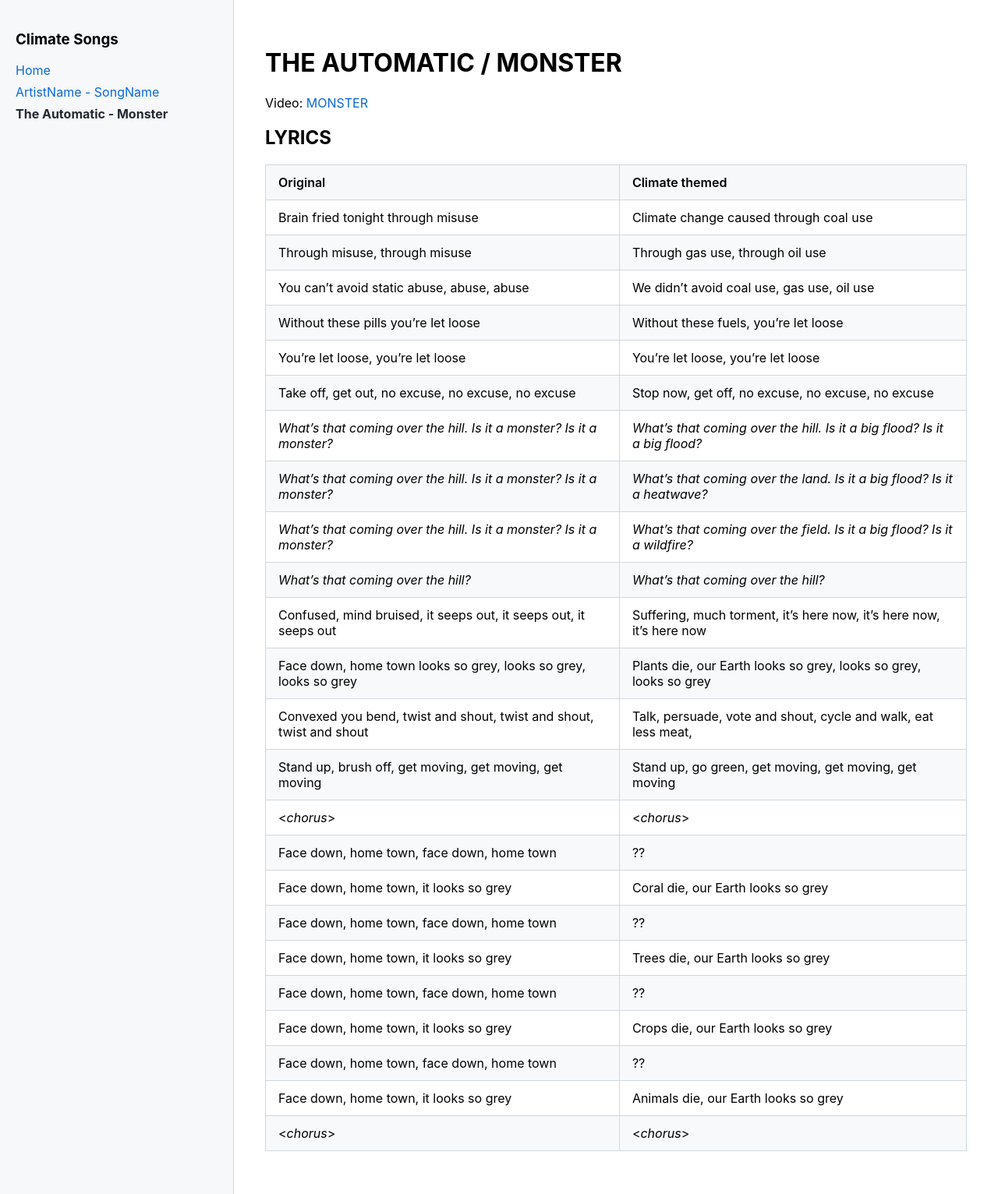
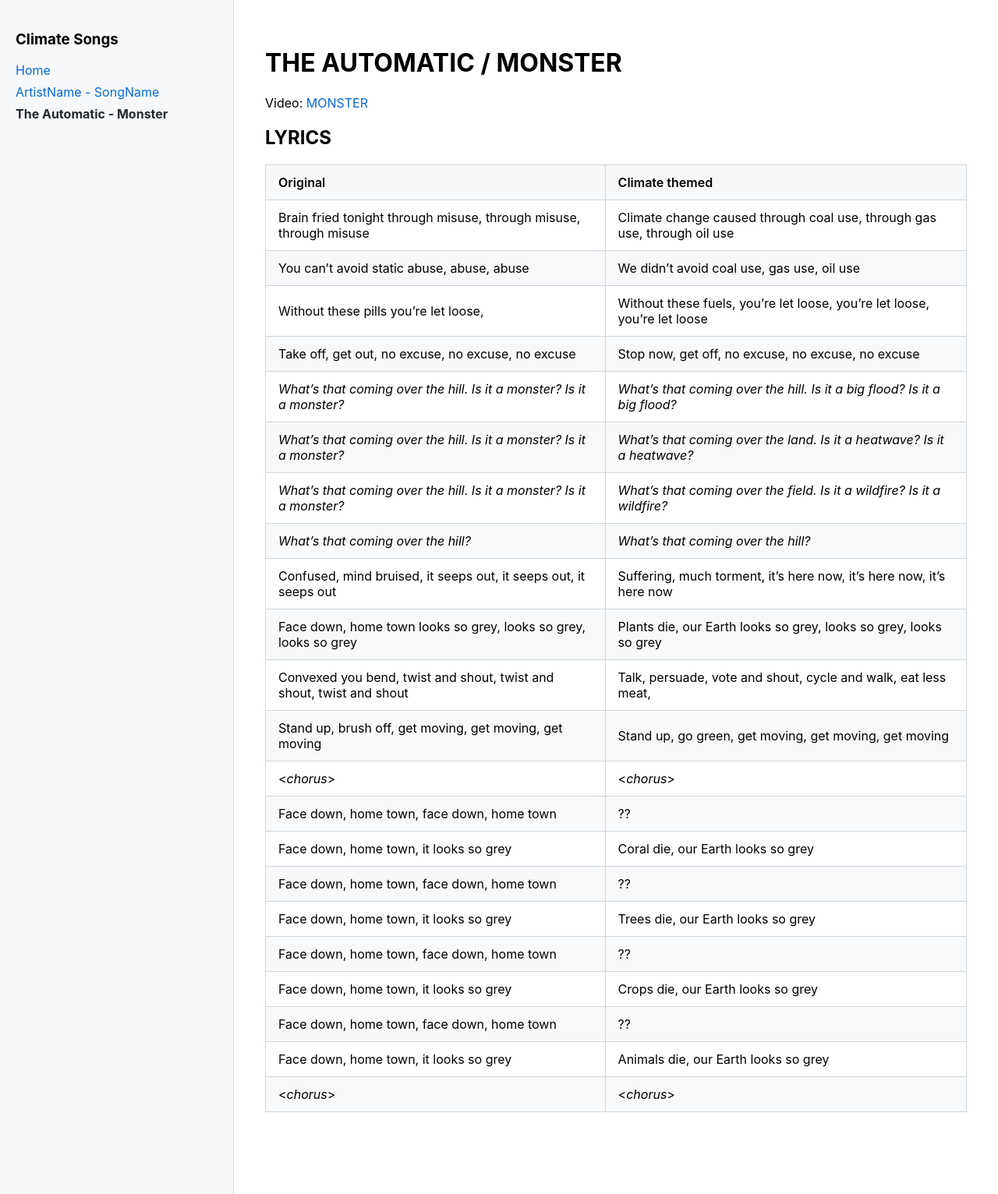
Before and after one commit to ed-hawkins/climate-songs, a Jekyll site: the page built from songs/The Automatic-Monster.md, in a window 1280 px wide. Shown: the whole page at 78% size. Built offline with Jekyll 4.4.1, drawn with Linux system fonts in a browser that asks for light colours.

Commit message:
Update The Automatic-Monster.md

```diff
--- a/songs/The Automatic-Monster.md
+++ b/songs/The Automatic-Monster.md
@@ -11,15 +11,13 @@ Video: [MONSTER](https://www.youtube.com/watch?v=o7X3LYGV_N8)
 
 Original | Climate themed
 --- | ---
-Brain fried tonight through misuse | Climate change caused through coal use
-Through misuse, through misuse | Through gas use, through oil use
+Brain fried tonight through misuse, through misuse, through misuse | Climate change caused through coal use, through gas use, through oil use
 You can't avoid static abuse, abuse, abuse | We didn’t avoid coal use, gas use, oil use
-Without these pills you're let loose | Without these fuels, you’re let loose
-You're let loose, you're let loose | You’re let loose, you’re let loose
+Without these pills you're let loose,  | Without these fuels, you’re let loose, you're let loose, you're let loose
 Take off, get out, no excuse, no excuse, no excuse | Stop now, get off, no excuse, no excuse, no excuse
 *What's that coming over the hill. Is it a monster? Is it a monster?* | *What’s that coming over the hill. Is it a big flood? Is it a big flood?*
-*What's that coming over the hill. Is it a monster? Is it a monster?* | *What’s that coming over the land. Is it a big flood? Is it a heatwave?*
-*What's that coming over the hill. Is it a monster? Is it a monster?* | *What’s that coming over the field. Is it a big flood? Is it a wildfire?*
+*What's that coming over the hill. Is it a monster? Is it a monster?* | *What’s that coming over the land. Is it a heatwave? Is it a heatwave?*
+*What's that coming over the hill. Is it a monster? Is it a monster?* | *What’s that coming over the field. Is it a wildfire? Is it a wildfire?*
 *What's that coming over the hill?* | *What’s that coming over the hill?*
 Confused, mind bruised, it seeps out, it seeps out, it seeps out | Suffering, much torment, it’s here now, it’s here now, it’s here now
 Face down, home town looks so grey, looks so grey, looks so grey | Plants die, our Earth looks so grey, looks so grey, looks so grey
```
